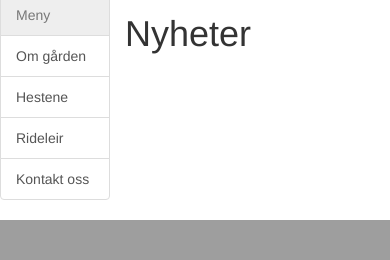
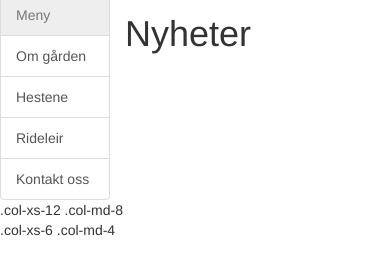
Before and after one commit to norknu/kleivagaard-django, a Django app: page / in a window 390 px wide. Shown: the part 723-983 px from the top of the page. Before the commit the page ends 943 px from the top, so only its background shows below. Run offline with Django 3.2, Linux system fonts and the light colour scheme; data that the repository does not hold is empty; some libraries are stand-ins or nearby versions.

Commit message:
start page changes

```diff
--- a/app/templates/home.html
+++ b/app/templates/home.html
@@ -38,6 +38,11 @@
                 <a href="#" class="list-group-item">Kontakt oss</a>
             </div>
         <div>
+    </div>
+
+    <div class="contactStart">
+        <div class="col-xs-12 col-md-8">.col-xs-12 .col-md-8</div>
+        <div class="col-xs-6 col-md-4">.col-xs-6 .col-md-4</div>
     </div>
 
     <div class="news-section">
--- a/static/css/home.css
+++ b/static/css/home.css
@@ -38,5 +38,5 @@
   font-family: "Times New Roman", Times, serif;
   color: black;
   font-weight: bold;
-  font-size: 10px;
+  font-size: 30px;
 }
```
